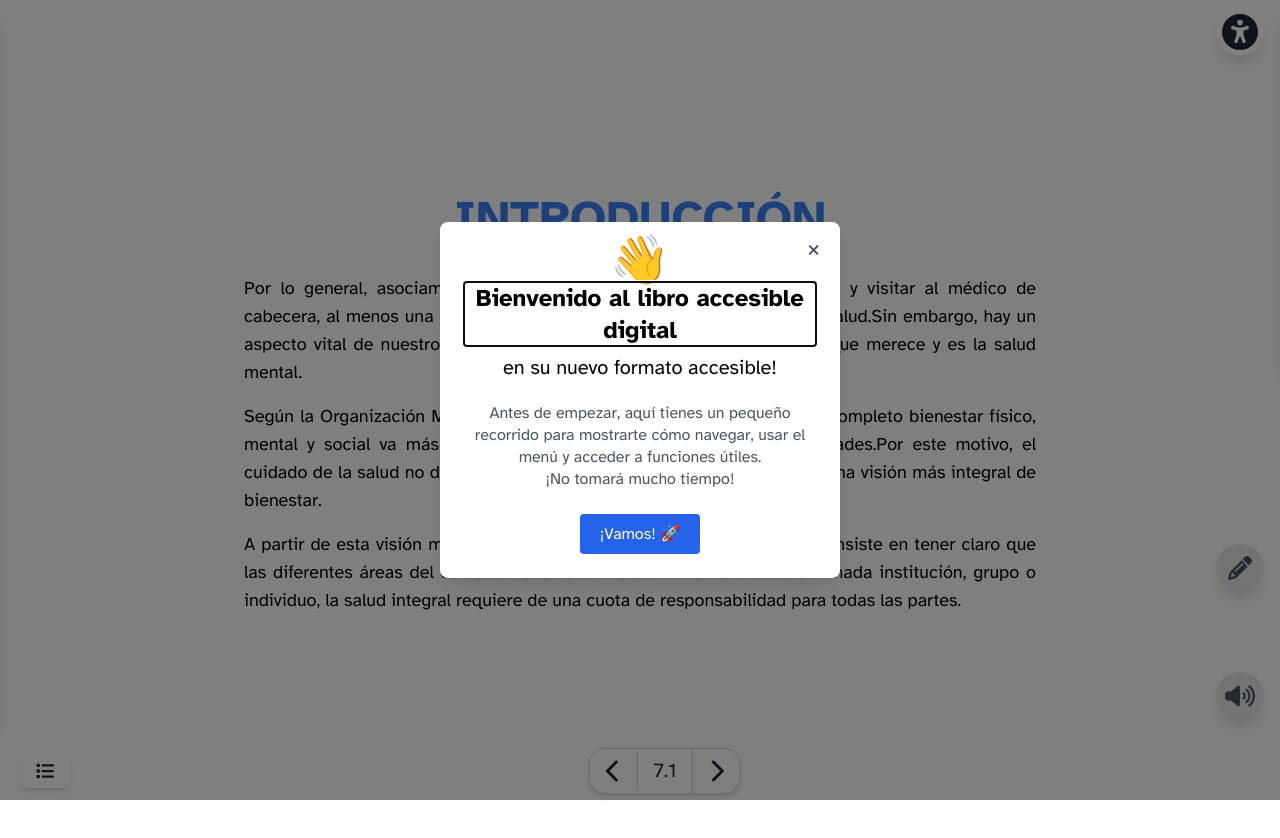
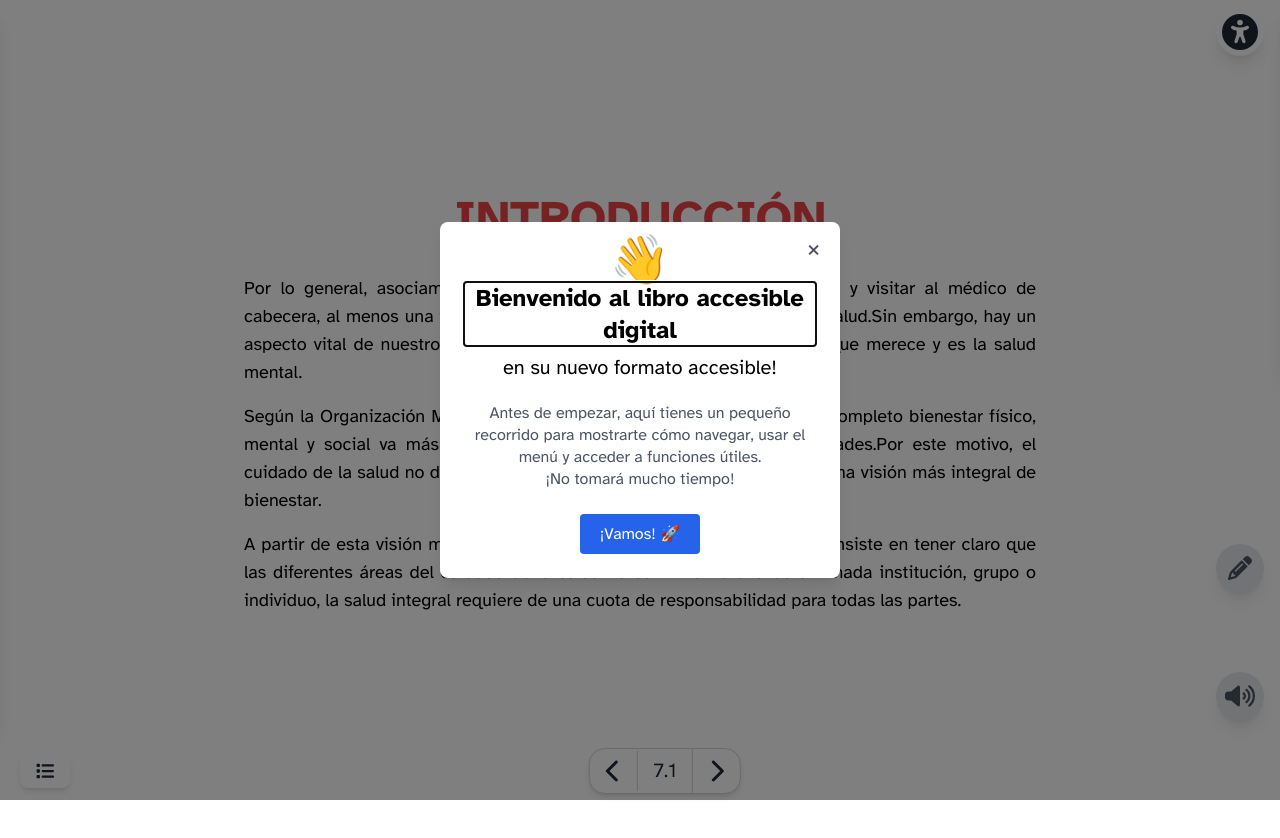
Before and after one commit to unicef/ADT-manual-autocuidados, a website: page 8_0_adt.html in a window 1280 px wide. Drawn offline with nearby package versions, Linux system fonts and the light colour scheme; no server answers.

Commit message:
New Change Saved

```diff
--- a/8_0_adt.html
+++ b/8_0_adt.html
@@ -1 +1 @@
-<html lang="es"><head><meta charset="utf-8"/><meta content="width=device-width, initial-scale=1" name="viewport"/><title></title><link href="./content/tailwind_output.css" rel="stylesheet"/><script src="https://cdnjs.cloudflare.com/ajax/libs/font-awesome/6.6.0/js/all.min.js"></script><script src="https://cdn.jsdelivr.net/npm/mathjax@3/es5/tex-mml-chtml.js"></script><meta content="8_0" name="page-section-id"/></head><body class="bg-white lg:p-5 md:p-5 sm:p-0 mb-12 font-sans text-lg"><div id="interface-container"></div><div id="nav-container"></div><div class="flex justify-center items-center min-h-screen"><div class="container mx-auto max-w-5xl bg-white rounded-lg lg:px-24 md:px-12 sm:px-6 pt-12 pb-12" id="content"><header class="text-center mb-8"><h1 class="text-5xl font-bold mb-4 text-blue-500" data-id="text-8-1" id="text-8-1"></h1></header><section data-id="sectioneli5-8-0" data-section-type="foreword" id="foreword-main" role="article"><div class="px-5 mb-8"><p class="mb-4 text-justify"><span data-id="text-8-2"></span><span data-id="text-8-3"></span></p><p class="mb-4 text-justify"><span data-id="text-8-4"></span><span data-id="text-8-5"></span></p><p class="mb-4 text-justify"><span data-id="text-8-6"></span></p></div></section></div></div><script src="./assets/modules/state.js" type="module"></script><script src="./assets/base.js" type="module"></script></body></html>
+<html lang="es"><head><meta charset="utf-8"/><meta content="width=device-width, initial-scale=1" name="viewport"/><title></title><link href="./content/tailwind_output.css" rel="stylesheet"/><script src="https://cdnjs.cloudflare.com/ajax/libs/font-awesome/6.6.0/js/all.min.js"></script><script src="https://cdn.jsdelivr.net/npm/mathjax@3/es5/tex-mml-chtml.js"></script><meta content="8_0" name="page-section-id"/></head><body class="bg-white lg:p-5 md:p-5 sm:p-0 mb-12 font-sans text-lg"><div id="interface-container"></div><div id="nav-container"></div><div class="flex justify-center items-center min-h-screen"><div class="container mx-auto max-w-5xl bg-white rounded-lg lg:px-24 md:px-12 sm:px-6 pt-12 pb-12" id="content"><header class="text-center mb-8"><h1 class="text-5xl font-bold mb-4 text-red-500" data-id="text-8-1" id="text-8-1"></h1></header><section data-id="sectioneli5-8-0" data-section-type="foreword" id="foreword-main" role="article"><div class="px-5 mb-8"><p class="mb-4 text-justify"><span data-id="text-8-2"></span><span data-id="text-8-3"></span></p><p class="mb-4 text-justify"><span data-id="text-8-4"></span><span data-id="text-8-5"></span></p><p class="mb-4 text-justify"><span data-id="text-8-6"></span></p></div></section></div></div><script src="./assets/modules/state.js" type="module"></script><script src="./assets/base.js" type="module"></script></body></html>
```
Also changed, not shown: content/tailwind_output.css.
